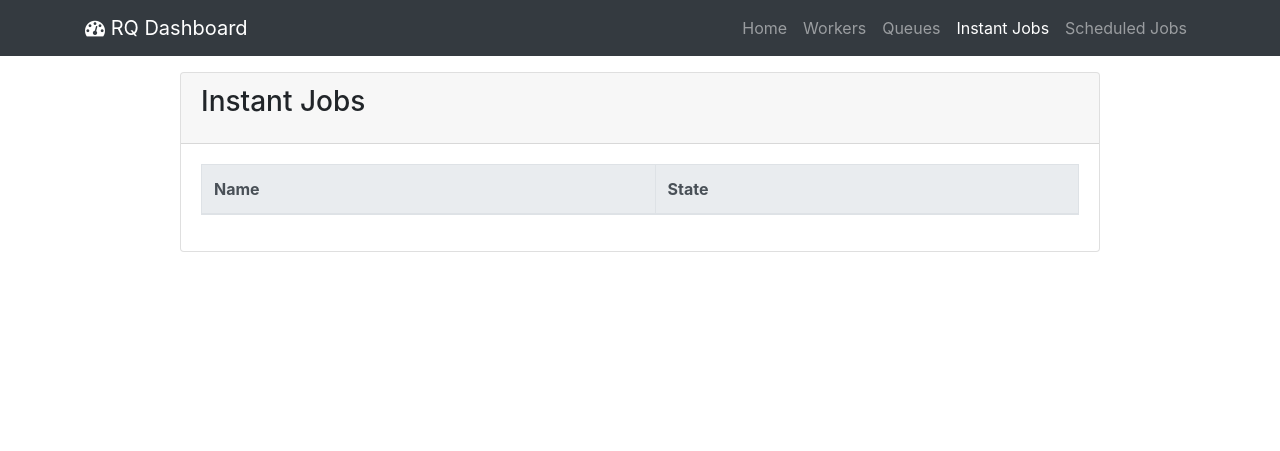
After one commit to jianwu-github/rq-dashboard-bootstrap4, a Flask app: page /jobs in a window 1280 px wide. The commit adds this page. Shown: the top 451 px of the page. Run offline with Flask 2, Linux system fonts and the light colour scheme; lists and menus that the app fills with data are empty; some libraries are stand-ins or nearby versions.

Commit message:
create UI pages and navigation

```diff
--- a/app/routes.py
+++ b/app/routes.py
@@ -1,8 +1,29 @@
 from flask import render_template, redirect, url_for
 
 from app import app
+
 
 @app.route('/')
 @app.route('/index')
 def index():
     return render_template('index.html')
+
+
+@app.route('/queues')
+def queues():
+    return render_template('queues.html')
+
+
+@app.route('/workers')
+def workers():
+    return render_template('workers.html')
+
+
+@app.route('/jobs')
+def jobs():
+    return render_template('jobs.html')
+
+
+@app.route('/schedulers')
+def schedulers():
+    return render_template('schedulers.html')
--- /dev/null
+++ b/app/templates/base.html
@@ -0,0 +1,38 @@
+<!DOCTYPE html>
+<html lang="en">
+<head>
+    <meta charset="utf-8">
+    <meta name="viewport" content="width=device-width, initial-scale=1, shrink-to-fit=no">
+    <title>Redis Queue Dashboard</title>
+
+    <link rel="shortcut icon" href="{{ url_for('static', filename='favicon.ico') }}">
+
+    <!-- Font-Awesome CSS -->
+    <link href="{{ url_for('static', filename='font-awesome/css/font-awesome.css') }}" rel="stylesheet">
+
+    <link href="{{ url_for('static', filename='css/bootstrap.css') }}" rel="stylesheet">
+
+    <!-- Custom styles for dashboard -->
+    <link href="{{ url_for('static', filename='css/dashboard.css') }}" rel="stylesheet">
+</head>
+<body>
+    <nav class="navbar navbar-expand-sm navbar-dark fixed-top bg-dark">
+        <div class="container">
+            <a class="navbar-brand" href="#">
+                <i class="fa fa-tachometer" aria-hidden="true"></i>&nbsp;RQ Dashboard
+            </a>
+            {% block nav_items %}{% endblock %}
+        </div>
+    </nav>
+    <main role="main" class="container">
+        {% block main_section %}{% endblock %}
+    </main>
+
+    <!-- Bootstrap core JavaScript
+    ================================================== -->
+    <!-- Placed at the end of the document so the pages load faster -->
+    <script src="{{ url_for('static', filename='js/jquery-3.3.1.js') }}"></script>
+    <script src="{{ url_for('static', filename='js/popper-umd-1.14.3.js') }}"></script>
+    <script src="{{ url_for('static', filename='js/bootstrap.js') }}"></script>
+</body>
+</html>
--- /dev/null
+++ b/app/templates/jobs.html
@@ -0,0 +1,43 @@
+{% extends "base.html" %}
+
+{% block nav_items %}
+    <ul class="navbar-nav">
+      <li class="nav-item">
+        <a class="nav-link" href="/">Home <span class="sr-only">(current)</span></a>
+      </li>
+      <li class="nav-item">
+        <a class="nav-link" href="/workers">Workers</a>
+      </li>
+      <li class="nav-item">
+        <a class="nav-link" href="/queues">Queues</a>
+      </li>
+      <li class="nav-item active">
+        <a class="nav-link" href="/jobs">Instant Jobs <span class="sr-only">(current)</span></a>
+      </li>
+      <li class="nav-item">
+        <a class="nav-link" href="/schedulers">Scheduled Jobs</a>
+      </li>
+    </ul>
+{% endblock %}
+
+{% block main_section %}
+    <div class="row mb-3">
+        <div class="col-10 offset-1">
+            <div class="card">
+                <div class="card-header">
+                    <h3 class="card-title">Instant Jobs</h3>
+                </div>
+                <div class="card-body">
+                    <table class="table table-hover table-bordered">
+                        <thead class="thead-light">
+                            <tr>
+                                <th>Name</th>
+                                <th>State</th>
+                            </tr>
+                        </thead>
+                    </table>
+                </div>
+            </div>
+        </div>
+    </div>
+{% endblock %}
```
Also changed, not shown: app/templates/index.html (+11 -40 lines), app/templates/queues.html (added, +43 -0 lines), app/templates/schedulers.html (added, +43 -0 lines).
